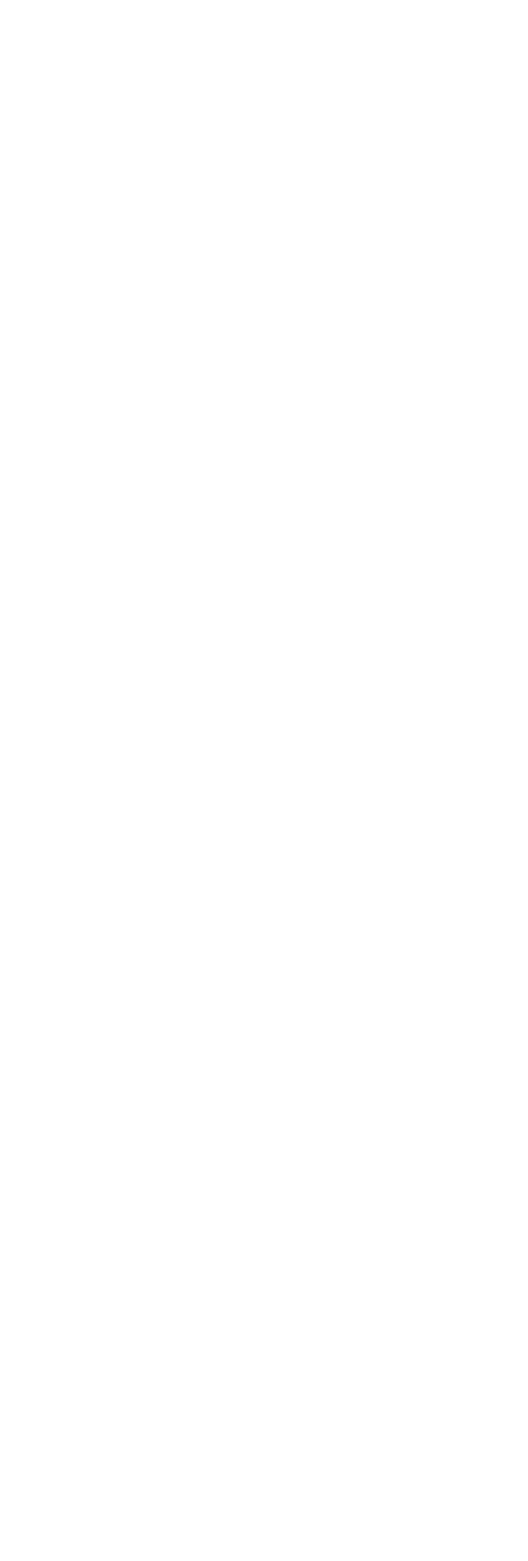
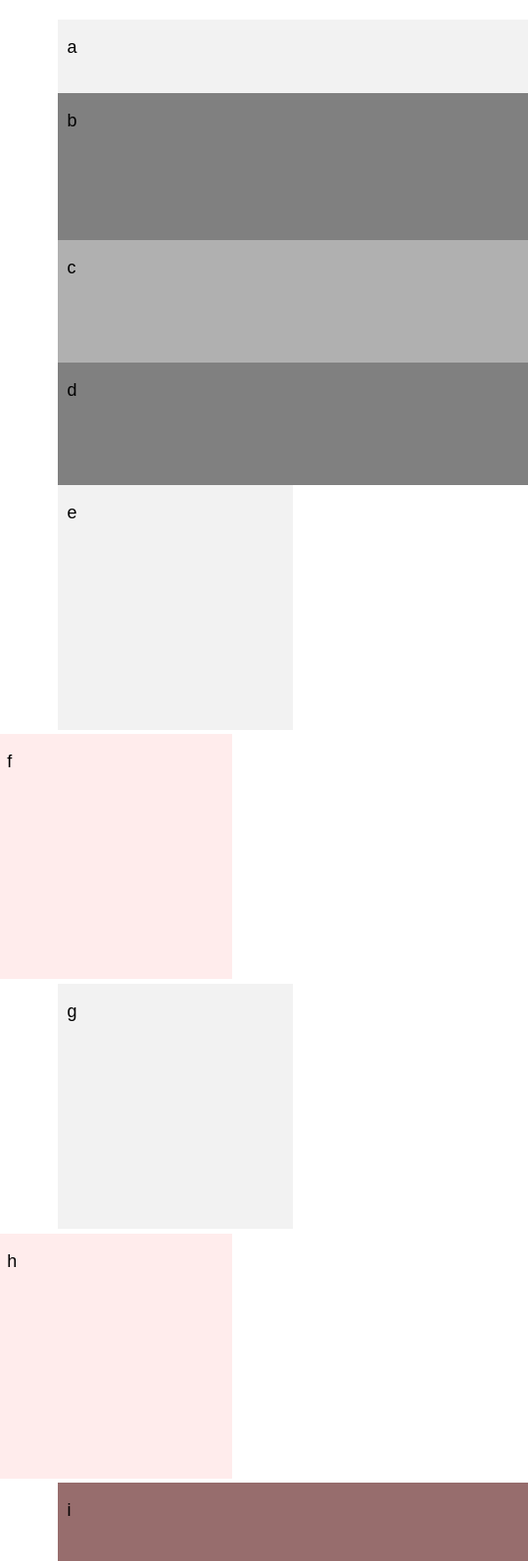
Before and after one commit to hjmendoza/ui-challenge-1, a plain HTML site: page index.html in a window 390 px wide. Shown: the whole page at 98% size, 539 px wide, since content can reach past the window. Before the commit the page ends 844 px from the top, so only its background shows below. Drawn offline with Linux system fonts and the light colour scheme.

Commit message:
Page working for mobile & desktop

```diff
--- a/index.html
+++ b/index.html
@@ -8,6 +8,34 @@
   <title>Document</title>
 </head>
 <body>
+  <div class="containerA">
+    <p id="a">a</p>
+  </div>
+  <div class="containerB">
+    <p id="b">b</p>
+  </div>
+  <div class="containerC">
+    <p id="c">c</p>
+  </div>
+  <div class="containerD">
+    <p id="d">d</p>
+  </div>
+  <div class="containerE">
+    <p id="e">e</p>
+  </div>
+  <div class="containerF">
+    <p id="f">f</p>
+  </div>
+  <div class="containerG">
+    <p id="g">g</p>
+  </div>
+  <div class="containerH">
+    <p id="h">h</p>
+  </div>
+  <div class="containerI">
+    <p id="i">i</p>
+  </div>
+
 
 </body>
 </html>
--- a/styles/style.css
+++ b/styles/style.css
@@ -0,0 +1,185 @@
+*{
+  font-family: Arial, Helvetica, sans-serif;
+  font-size: 18px;
+}
+
+.containerA{
+  position: relative;
+  margin: 5% 15% 0 15%;
+  width: 480px;
+  height: 75px;
+  background-color: #F2F2F2;
+
+}
+#a{
+  position: absolute;
+  top: 0px;
+  left: 10px;
+}
+
+.containerB{
+  position: relative;
+  margin: 0 15% 0 15%;
+  width: 480px;
+  height: 150px;
+  background-color: gray;
+}
+#b{
+  position: absolute;
+  top: 0px;
+  left: 10px;
+}
+
+.containerC{
+  position: relative;
+  margin: 0 15% 0 15%;
+  width: 480px;
+  height: 125px;
+  background-color: rgb(176, 176, 176);
+}
+#c{
+  position: absolute;
+  top: 0px;
+  left: 10px;
+}
+
+.containerD{
+  position: relative;
+  margin: 0 15% 0 15%;
+  width: 480px;
+  height: 125px;
+  background-color: gray;
+}
+#d{
+  position: absolute;
+  top: 0px;
+  left: 10px;
+}
+
+.containerE{
+  position: relative;
+  margin: 0 0 0 15%;
+  display: inline-block;
+  width: 240px;
+  height: 250px;
+  background-color: #F2F2F2;
+}
+#e{
+  position: absolute;
+  top: 0px;
+  left: 10px;
+}
+
+.containerF{
+  position: relative;
+  margin: 0 15% 0 -0.7%;
+  display: inline-block;
+  width: 240px;
+  height: 250px;
+  background-color: rgb(255, 236, 236);
+}
+#f{
+  position: absolute;
+  top: 0px;
+  left: 10px;
+}
+
+.containerG{
+  position: relative;
+  margin: 0 0 0 15%;
+  display: inline-block;
+  width: 240px;
+  height: 250px;
+  background-color: #F2F2F2;
+}
+#g{
+  position: absolute;
+  top: 0px;
+  left: 10px;
+}
+
+.containerH{
+  position: relative;
+  margin: 0 15% 0 -0.7%;
+  display: inline-block;
+  width: 240px;
+  height: 250px;
+  background-color: rgb(255, 236, 236);
+}
+#h{
+  position: absolute;
+  top: 0px;
+  left: 10px;
+}
+
+.containerI{
+  position: relative;
+  margin: 0 15% 0 15%;
+  width: 480px;
+  height: 80px;
+  background-color: rgb(151, 109, 109);
+}
+#i{
+  position: absolute;
+  top: 0px;
+  left: 10px;
+}
+
+/* This applies from 768px onwards */
+@media screen and (min-width: 768px){
+  .containerA {
+    width: 960px;
+    height: 100px;
+  }
+  .containerB {
+    float: left;
+    margin: 0 0 0 15%;
+    width: 200px;
+    height: 600px;
+  }
+  .containerC {
+    position: absolute;
+    margin: 0;
+    width: 380px;
+    height: 200px;
+    display: inline-block;
+  }
+  .containerD {
+    position: absolute;
+    width: 380px;
+    height: 200px;
+    margin: 0 0 0 26.4%;
+    display: inline-block;
+  }
+  .containerE {
+    float: left;
+    margin: 13.9% 0 0 0;
+    width: 190px;
+    height: 250px;
+  }
+  .containerF {
+    float: left;
+    margin: 13.9% 0 0 0;
+    width: 190px;
+    height: 250px;
+  }
+  .containerG {
+    float: left;
+    margin: 13.9% 0 0 0;
+    width: 190px;
+    height: 250px;
+  }
+  .containerH {
+    float: left;
+    margin: 13.9% 0 0 0;
+    width: 190px;
+    height: 250px;
+  }
+  .containerI {
+    float: left;
+    margin: 0;
+    width: 760px;
+    height: 150px;
+    margin: 0 0 5% 0;
+  }
+}
```
